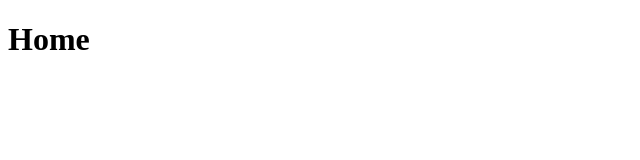
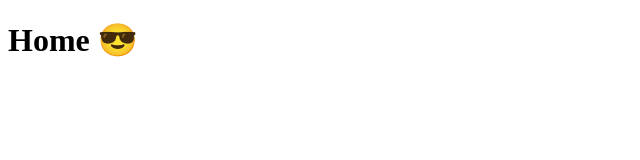
Before and after one commit to lpvlnc/clone-tabnews, a Next.js app: page / in a window 1280 px wide. Shown: the top 160 px of the page, without its empty margins (0-640 px from the left). Built offline with nearby package versions, Linux system fonts and the light colour scheme.

Commit message:
modifica a frase

```diff
--- a/pages/index.js
+++ b/pages/index.js
@@ -1,5 +1,5 @@
 function Home() {
-    return <h1>Home</h1>
+    return <h1>Home 😎</h1>
 }
 
 export default Home;
```
